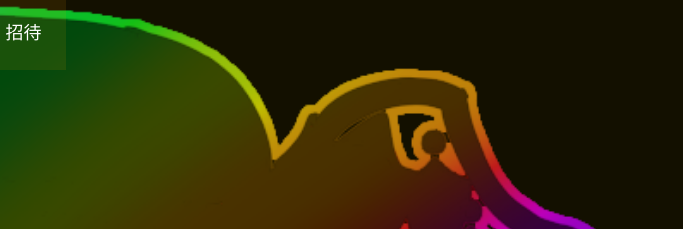
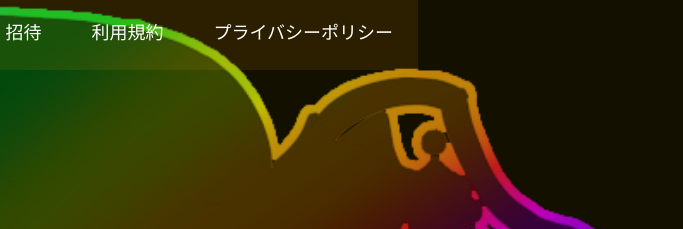
Before and after one commit to minntogames/frandre-bot.github.io, a plain HTML site: page index.html in a window 1280 px wide. Shown: the top 229 px of the page, 597-1280 px from the left. Drawn offline with nearby package versions, Linux system fonts and the light colour scheme; files whose address does not match are found by name; a web font is replaced by a local one.

```diff
--- a/index.html
+++ b/index.html
@@ -95,6 +95,8 @@
                 <li class="header-menu__item"><a href="document.html">document</a></li>
                 <li class="header-menu__item"><a href="https://discord.gg/9NBrCygJHx">support server</a></li>
                 <li class="header-menu__item"><a href="invite.html">招待</a></li>
+                <li class="header-menu__item"><a href="TermOfUse.html">利用規約</a></li>
+                <li class="header-menu__item"><a href="policy.html">プライバシーポリシー</a></li>
             </ul>
             </nav>
         </div>
```
